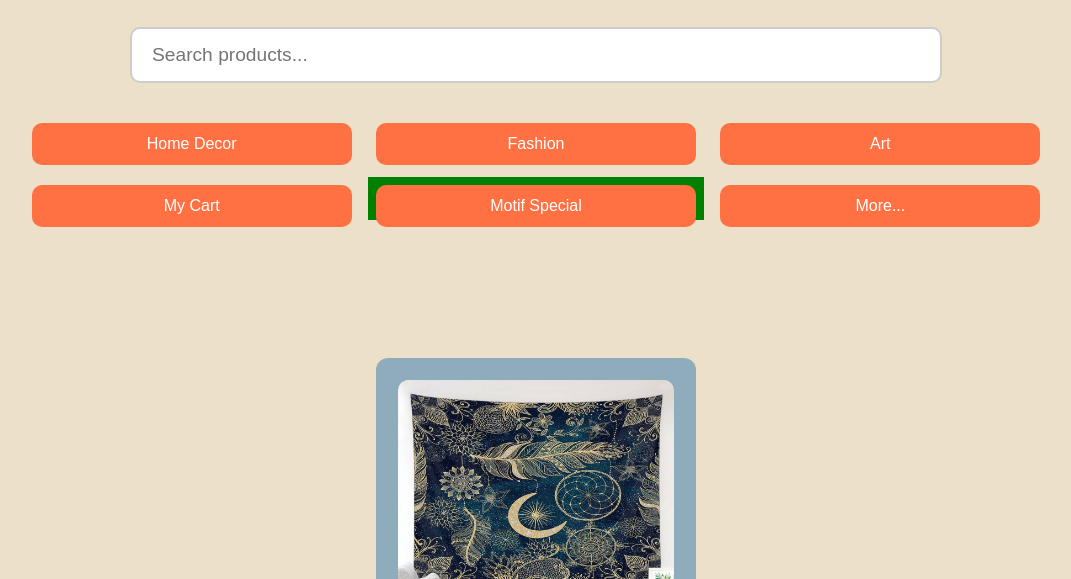
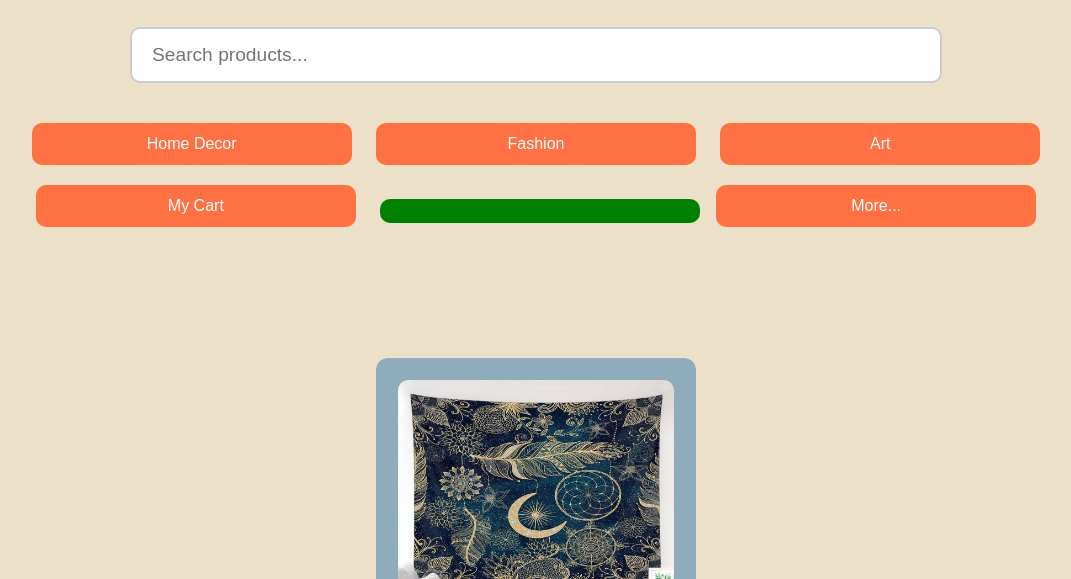
Before and after one commit to KByte-KMK/Motif-Marketplace, a plain HTML site: page index.html in a window 1280 px wide. Shown: the part 221-800 px from the top of the page, without its empty margins (104-1175 px from the left). Drawn offline with Linux system fonts and the light colour scheme.

Commit message:
Update index.html

```diff
--- a/index.html
+++ b/index.html
@@ -39,7 +39,7 @@
 <a href = "fashion.html"><button> Fashion </button></a>
 <a href = "art.html"><button>Art</button></a>
 <a href = "cart.html"><button>My Cart</button></a>
-<a href ="motifspecial.html" style="background-color: green; color: white;"><button>Motif Special</button></a>
+<a href ="motifspecial.html"><button style="background-color: green; color: white;>Motif Special</button></a>
 <a href ="menu.html"><button>More...</button></a>
 </h1>
 <br>
```
